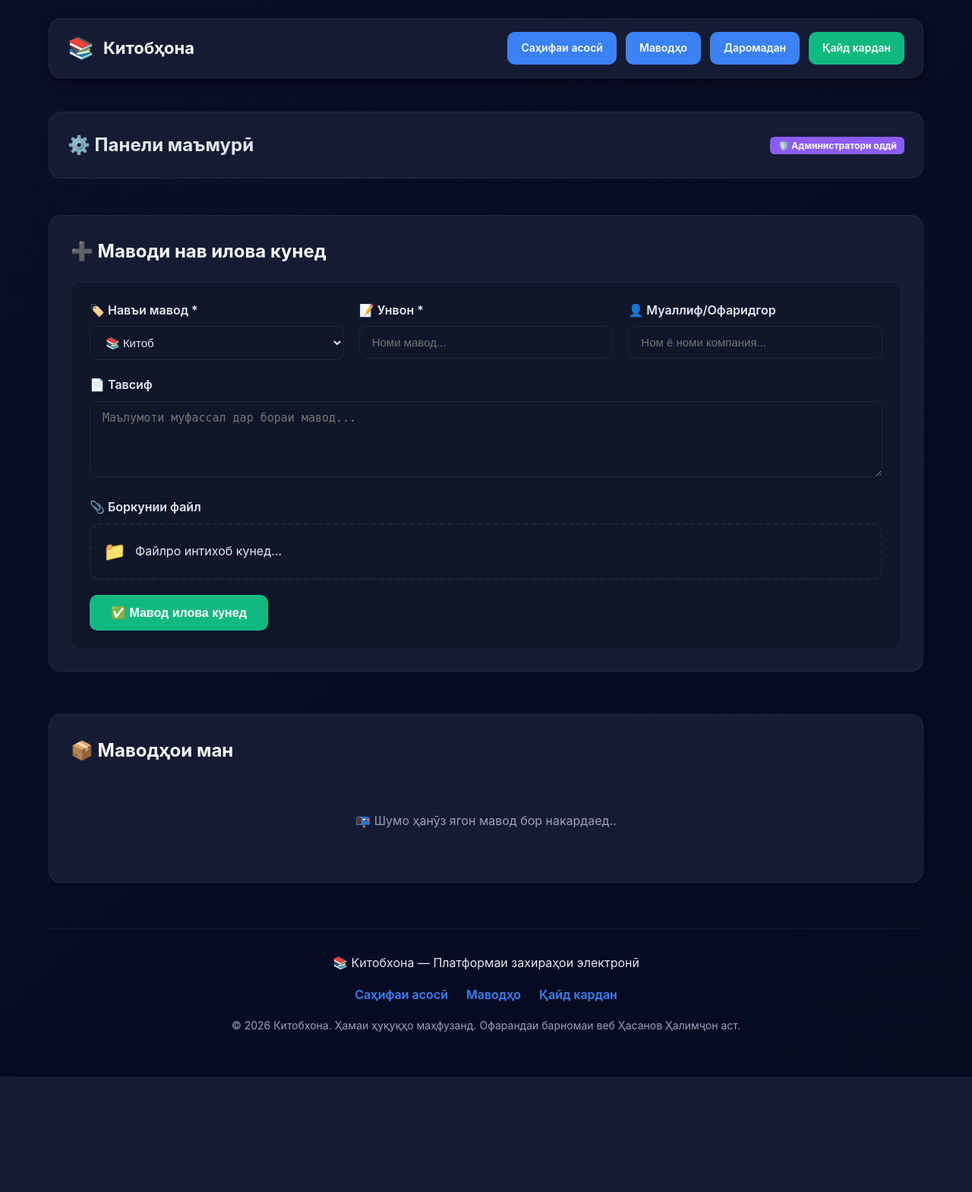
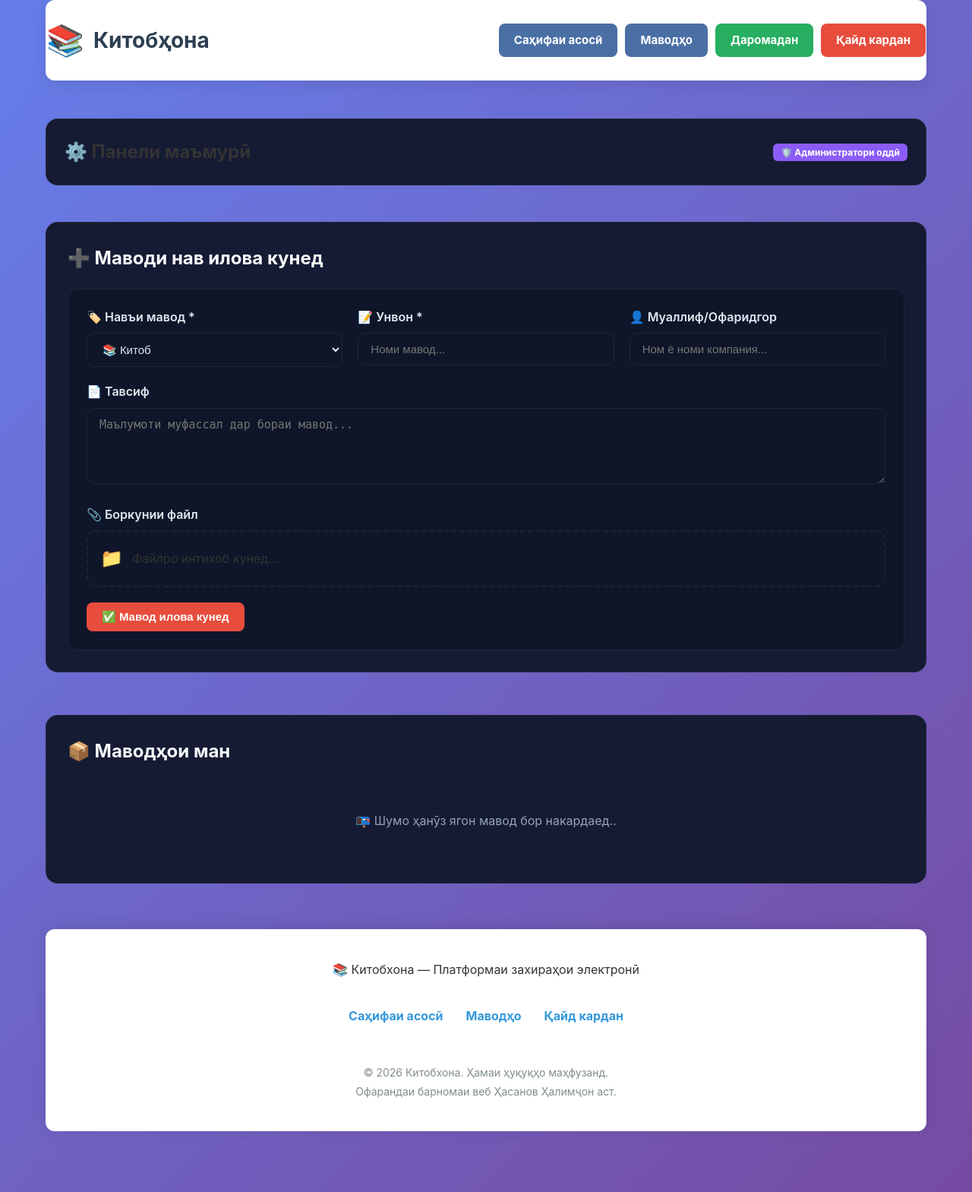
Before and after one commit to OnOlam/Donishgoh, a Flask app: template Kutubxona/templates/admin.html in a window 1280 px wide. Shown: the whole page at 76% size. Before the commit the page ends 1417 px from the top, so only its background shows below. Run offline with Flask 3, Linux system fonts and the light colour scheme; the template is opened without the code that fills it, so the values that code supplies are empty.

Commit message:
Refactor HTML template for language support and styling

```diff
--- a/templates/base.html
+++ b/templates/base.html
@@ -1,10 +1,228 @@
 <!doctype html>
-<html lang="uz">
+<html lang="{{ session.get('lang', 'uz') }}">
+<!--           ^^^^^^^^^^^^^^^^^^^^^^^^^^
+                 get_locale() o'rniga - 100% ishlaydi! -->
 <head>
   <meta charset="utf-8">
-  <meta name="viewport" content="width=device-width,initial-scale=1">
+  <meta name="viewport" content="width=device-width, initial-scale=1">
   <title>{{ title or "Китобҳона - Манбаҳои электрони" }}</title>
   <link rel="stylesheet" href="{{ url_for('static', filename='css/style.css') }}">
+  <style>
+    * {
+      margin: 0;
+      padding: 0;
+      box-sizing: border-box;
+    }
+
+    body {
+      font-family: -apple-system, BlinkMacSystemFont, 'Segoe UI', Roboto, 'Helvetica Neue', Arial, sans-serif;
+      background: linear-gradient(135deg, #667eea 0%, #764ba2 100%);
+      color: #333;
+      line-height: 1.6;
+      min-height: 100vh;
+      padding-bottom: 80px;
+    }
+
+    .container {
+      max-width: 1200px;
+      margin: 0 auto;
+      padding: 0 20px;
+    }
+
+    .header {
+      display: flex;
+      justify-content: space-between;
+      align-items: center;
+      padding: 20px 0;
+      background: white;
+      border-radius: 12px;
+      box-shadow: 0 4px 20px rgba(0, 0, 0, 0.1);
+      margin-bottom: 30px;
+    }
+
+    .brand {
+      display: flex;
+      align-items: center;
+      gap: 12px;
+      font-size: 28px;
+      font-weight: bold;
+      color: #2c3e50;
+    }
+
+    .brand-icon {
+      font-size: 40px;
+    }
+
+    .nav {
+      display: flex;
+      gap: 10px;
+      flex-wrap: wrap;
+      align-items: center;
+    }
+
+    .btn {
+      display: inline-block;
+      padding: 10px 20px;
+      background: #4a6fa5;
+      color: white;
+      text-decoration: none;
+      border-radius: 8px;
+      font-weight: bold;
+      transition: all 0.3s;
+      border: none;
+      cursor: pointer;
+      font-size: 15px;
+    }
+
+    .btn:hover {
+      background: #3a5a80;
+      transform: translateY(-2px);
+      box-shadow: 0 4px 12px rgba(74, 111, 165, 0.3);
+    }
+
+    .btn-primary {
+      background: #27ae60;
+    }
+
+    .btn-primary:hover {
+      background: #219653;
+    }
+
+    .btn-success {
+      background: #e74c3c;
+    }
+
+    .btn-success:hover {
+      background: #c0392b;
+    }
+
+    .btn-admin {
+      background: #9b59b6;
+    }
+
+    .btn-admin:hover {
+      background: #8e44ad;
+    }
+
+    .btn-logout {
+      background: #7f8c8d;
+    }
+
+    .btn-logout:hover {
+      background: #95a5a6;
+    }
+
+    .admin-badge {
+      padding: 8px 16px;
+      border-radius: 20px;
+      font-size: 13px;
+      font-weight: bold;
+      color: white;
+      display: inline-block;
+    }
+
+    .main-admin {
+      background: #e74c3c;
+    }
+
+    .secondary-admin {
+      background: #f39c12;
+    }
+
+    .flash-messages {
+      margin: 20px 0;
+    }
+
+    .flash-message {
+      background: #fff3cd;
+      border-left: 4px solid #ffc107;
+      padding: 15px 20px;
+      margin: 10px 0;
+      border-radius: 8px;
+      display: flex;
+      align-items: center;
+      gap: 12px;
+      box-shadow: 0 2px 8px rgba(0, 0, 0, 0.1);
+    }
+
+    .flash-icon {
+      font-size: 24px;
+    }
+
+    .footer {
+      margin-top: 60px;
+      padding: 40px 0;
+      background: white;
+      border-radius: 12px;
+      box-shadow: 0 -4px 20px rgba(0, 0, 0, 0.1);
+    }
+
+    .footer-content {
+      text-align: center;
+      display: flex;
+      flex-direction: column;
+      gap: 20px;
+    }
+
+    .footer-links {
+      display: flex;
+      justify-content: center;
+      gap: 30px;
+      flex-wrap: wrap;
+    }
+
+    .footer-links a {
+      color: #3498db;
+      text-decoration: none;
+      font-weight: bold;
+      transition: color 0.3s;
+    }
+
+    .footer-links a:hover {
+      color: #e74c3c;
+      text-decoration: underline;
+    }
+
+    .footer-copy {
+      font-size: 14px;
+      color: #7f8c8d;
+      line-height: 1.8;
+    }
+
+    /* Language Switcher */
+    .language-switcher {
+      position: fixed;
+      bottom: 30px;
+      right: 30px;
+      display: flex;
+      flex-direction: column;
+      gap: 8px;
+      z-index: 1000;
+    }
+
+    .lang-btn {
+      background: #4a6fa5;
+      color: white;
+      padding: 10px 20px;
+      border-radius: 25px;
+      text-decoration: none;
+      font-weight: bold;
+      transition: all 0.3s;
+      text-align: center;
+      box-shadow: 0 4px 12px rgba(0, 0, 0, 0.2);
+    }
+
+    .lang-btn:hover {
+      background: #3a5a80;
+      transform: scale(1.05);
+    }
+
+    .lang-btn.active {
+      background: #2c3e50;
+      transform: scale(1.1);
+      box-shadow: 0 6px 16px rgba(44, 62, 80, 0.4);
+    }
+  </style>
 </head>
 <body>
   <div class="container">
@@ -42,7 +260,7 @@
       </div>
     </div>
 
-    <div style="height:20px"></div>
+    <div style="height: 20px;"></div>
 
     {% with messages = get_flashed_messages() %}
       {% if messages %}
@@ -59,6 +277,17 @@
 
     {% block content %}{% endblock %}
 
+    <!-- Language Switcher -->
+    <div class="language-switcher">
+      {% set current_lang = session.get('lang', 'uz') %}
+      {% for code, name in LANGUAGES.items() %}
+        <a href="{{ url_for('set_language', lang_code=code) }}"
+           class="lang-btn {% if current_lang == code %}active{% endif %}">
+          {{ name }}
+        </a>
+      {% endfor %}
+    </div>
+
     <div class="footer">
       <div class="footer-content">
         <div>📚 Китобхона — Платформаи захираҳои электронӣ</div>
@@ -69,7 +298,10 @@
             <a href="{{ url_for('register') }}">Қайд кардан</a>
           {% endif %}
         </div>
-        <div class="footer-copy">© 2026 Китобхона. Ҳамаи ҳуқуқҳо маҳфузанд. Офарандаи барномаи веб Ҳасанов Ҳалимҷон аст.</div>
+        <div class="footer-copy">
+          © 2026 Китобхона. Ҳамаи ҳуқуқҳо маҳфузанд.<br>
+          Офарандаи барномаи веб Ҳасанов Ҳалимҷон аст.
+        </div>
       </div>
     </div>
   </div>
```
